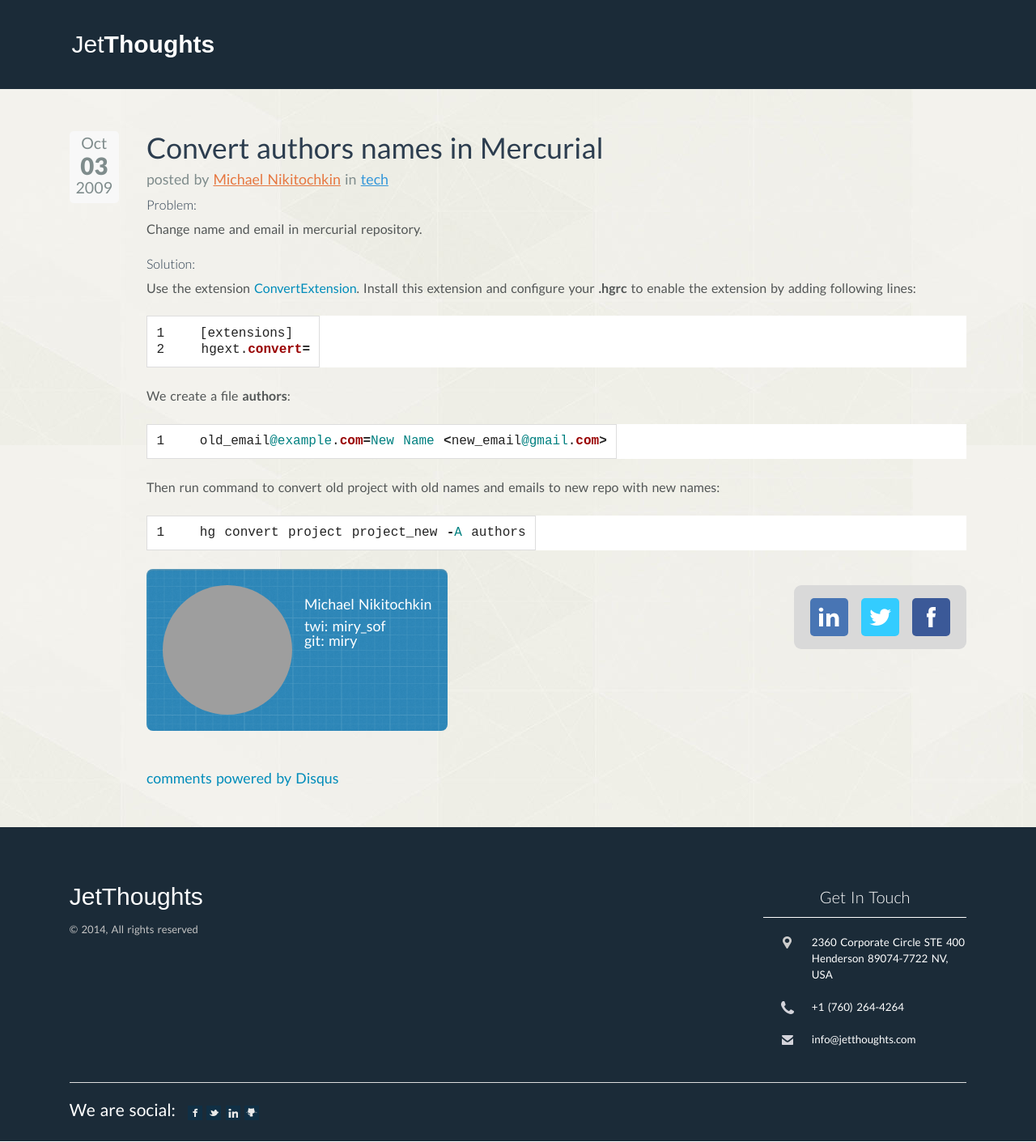
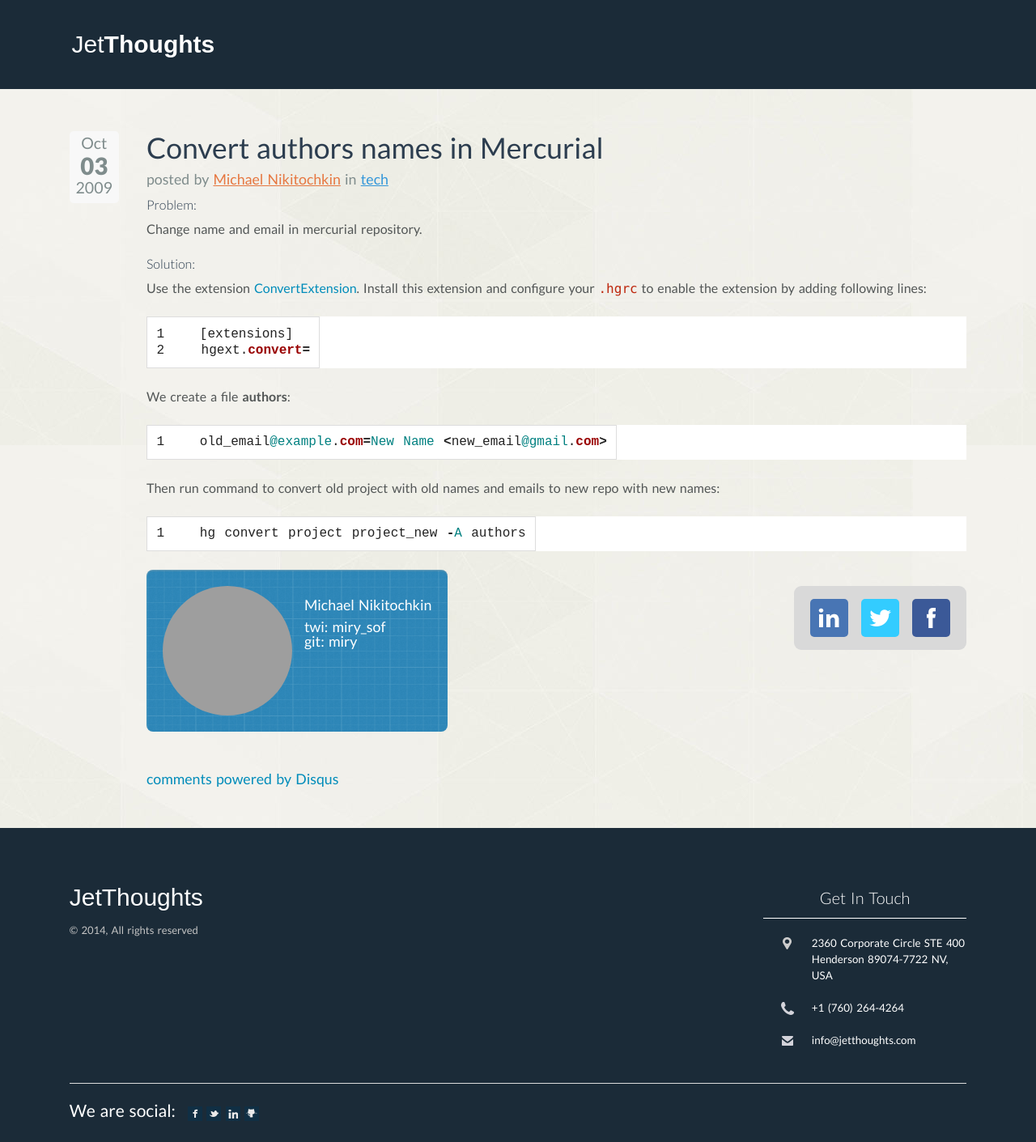
Before and after one commit to tehhi42/jetthoughts.github.io, a Jekyll site: the page built from _posts/2009-10-03-convert-authors-names-in-mercurial.markdown, in a window 1280 px wide. Shown: the whole page at 81% size. Built offline with Jekyll 4.4.1, drawn with Linux system fonts in a browser that asks for light colours; some web fonts are replaced; Markdown is read by kramdown in place of the engine named in the settings; comment, search, counter and statistics services are not loaded; grey boxes are pictures that could not be loaded.

```diff
--- a/_posts/2009-10-03-convert-authors-names-in-mercurial.markdown
+++ b/_posts/2009-10-03-convert-authors-names-in-mercurial.markdown
@@ -12,7 +12,7 @@ category: tech
 Change name and email in mercurial repository.
 
 #### Solution:
-Use the extension [ConvertExtension](http://mercurial.selenic.com/wiki/ConvertExtension). Install this extension and configure your __.hgrc__ to enable the extension by adding following lines:
+Use the extension [ConvertExtension](http://mercurial.selenic.com/wiki/ConvertExtension). Install this extension and configure your `.hgrc` to enable the extension by adding following lines:
 
 {% highlight ruby linenos=table %}
   [extensions]
```
